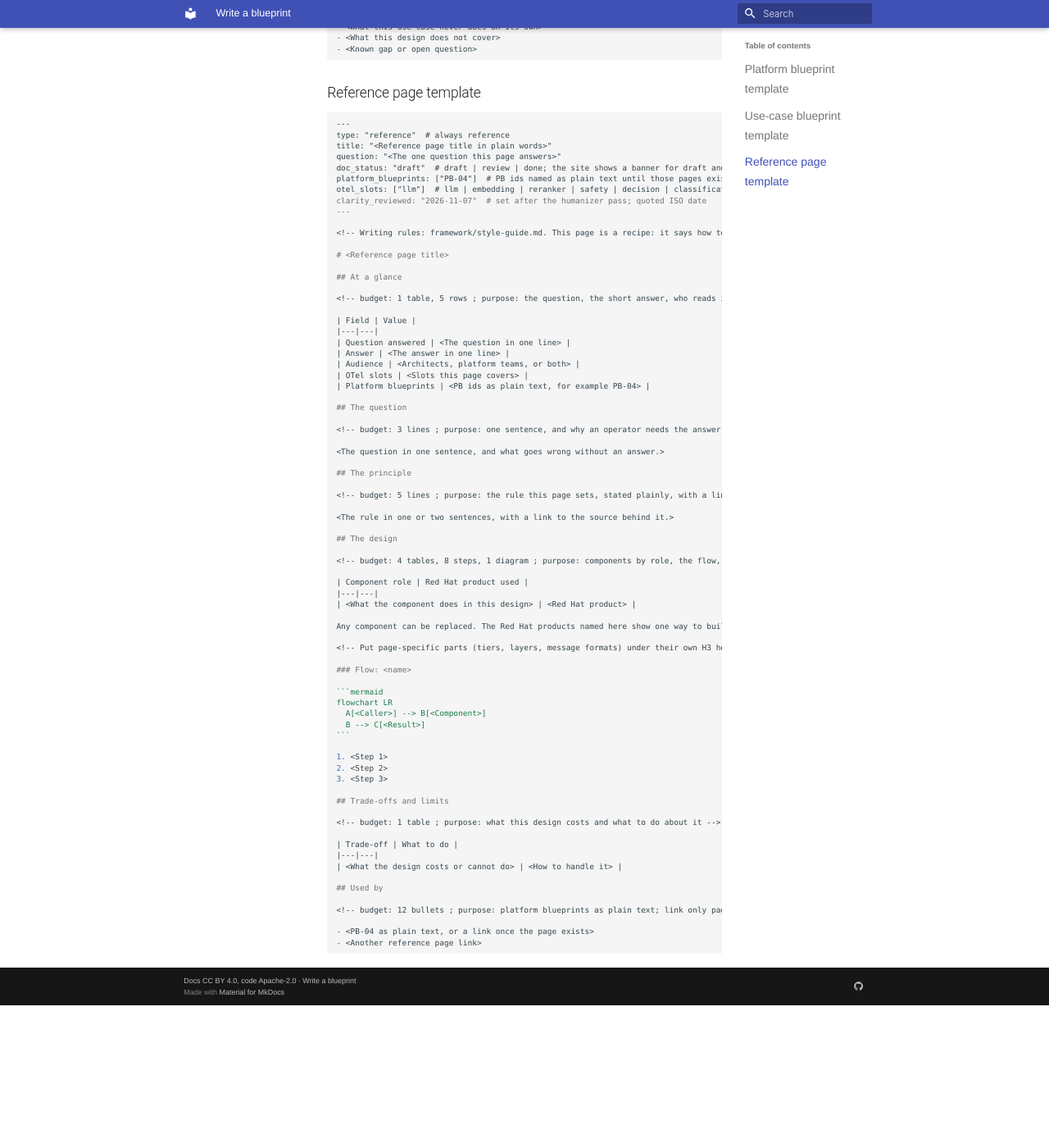
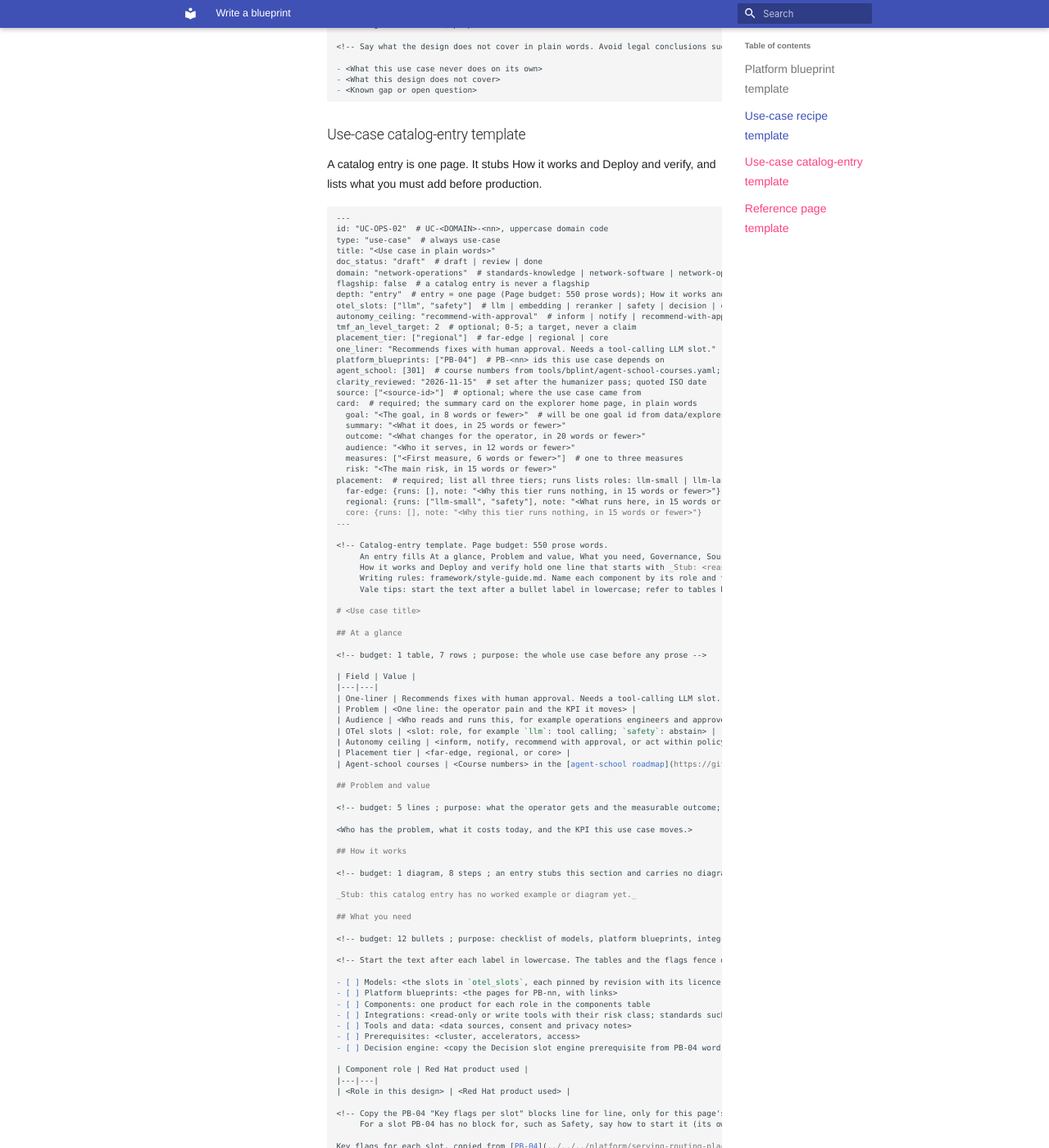
Before and after one commit to ravisharma5/otel-telco-blueprints, an MkDocs documentation site: the page built from site-src/templates.md, in a window 1280 px wide and 1400 px high, scrolled down 4789 px. Shown: the whole window at 82% size. Built offline with MkDocs 1.6.1 and Material for MkDocs 9.7.7, drawn with Linux system fonts in a browser that asks for light colours; nearby versions of some CDN libraries; library files that are not in the unit come from our copies; before the commit the page ends 6015 px from its top, so only the background shows below that; some of the changed text lies outside the part shown.

Commit message:
docs(templates): add the catalog-entry template
- templates/use-case-entry.md: one-page entry with stubbed How it works and Deploy and verify, no diagram, and a What you must add table (Gap, What you add, Source)
- The recipe template names depth recipe and its 1350-word budget
- The style guide describes both tiers and the What you must add table
- The contributor page lists both use-case templates

`````diff
--- a/framework/style-guide.md
+++ b/framework/style-guide.md
@@ -75,9 +75,16 @@ Put page-specific parts under *The design* as H3 headings. The linter checks onl
 
 Some topics have no section of their own. Config artifacts become links under *Reference design*. Integrations and data or adaptation needs go into *What you need*. Related work (agent-school, NVIDIA and Databricks blueprints, LFN projects) goes into *Used by and next steps* on platform pages and into the related-work bullets under *Deploy and verify* on use-case pages.
 
-On use-case pages, *How it works* holds one Mermaid flowchart with capability names only, then H3 tables such as the slots table and a worked example in prose. *Governance* holds the action table, a parameter table with no values, and a RACI table. *Deploy and verify* holds numbered deploy steps and a `Check | PB-02 gate or parameter | Owner` table before the related-work bullets.
+Use-case pages come in two tiers, set by `depth` in front matter. The linter picks the page budget and the stub rules from it.
 
-Flagships and catalog entries share one use-case template. A catalog entry sets `flagship: false` and must fill At a glance, Governance, Sources, and Limitations. It may stub the other sections with a body that starts `_Stub:`. The linter picks budgets from the `flagship` flag.
+| Tier | Template | What it holds |
+|---|---|---|
+| Recipe (`depth: recipe`) | [use-case recipe](https://github.com/ravisharma5/otel-telco-blueprints/blob/main/templates/use-case-blueprint.md) | Every section filled, no stubs. *How it works* holds exactly one Mermaid flowchart with capability names only, then H3 tables such as the slots table and a worked example in prose. *Deploy and verify* holds numbered deploy steps and a `Check \| PB-02 gate or parameter \| Owner` table before the related-work bullets |
+| Entry (`depth: entry`) | [catalog entry](https://github.com/ravisharma5/otel-telco-blueprints/blob/main/templates/use-case-entry.md) | At a glance, Problem and value, What you need, Governance, Sources, and Limitations filled. *How it works* and *Deploy and verify* are stubs whose body starts `_Stub:`. No diagram |
+
+On both tiers, *Governance* holds the action table and a parameter table with no values; recipes add a RACI table, and entries may. A flagship is always a recipe.
+
+An entry ends *What you need* with a *What you must add* H3: a `Gap | What you add | Source` table. Each row names a gap you fill before production, such as task data, evaluation, integrations, or language scope. Each Source cell repeats a link from the Sources table, and the language-scope row cites the model card.
 
 There's no Sandbox, Tested, or Maintained tier and no readiness level. Blueprints are recipes: each key claim names its basis and links its source.
 
--- a/site-src/templates.md
+++ b/site-src/templates.md
@@ -19,10 +19,20 @@ Copy the raw template from the repository and fill in each section.
 --8<-- "platform-blueprint.md"
 ````
 
-## Use-case blueprint template
+## Use-case recipe template
+
+A recipe is the full use-case page, with a diagram, a worked example, and deploy steps.
 
 ````markdown
 --8<-- "use-case-blueprint.md"
+````
+
+## Use-case catalog-entry template
+
+A catalog entry is one page. It stubs How it works and Deploy and verify, and lists what you must add before production.
+
+````markdown
+--8<-- "use-case-entry.md"
 ````
 
 ## Reference page template
--- a/templates/use-case-blueprint.md
+++ b/templates/use-case-blueprint.md
@@ -26,9 +26,8 @@ placement:  # required; one key per tier (far-edge | regional | core); runs list
   regional: {runs: ["llm-small", "safety"], note: ""}  # put every otel_slots entry on a tier; note: 15 words or fewer, required when runs is empty to say why
 ---
 
-<!-- One template serves flagships and catalog entries.
-     Catalog entries (flagship: false) must fill At a glance, Governance, Sources, and Limitations.
-     The other sections may contain only a line that starts with _Stub: <reason>_.
+<!-- Recipe template (depth: recipe). Page budget: 1350 prose words. A recipe fills every section and stubs none.
+     For a one-page catalog entry, use templates/use-case-entry.md instead.
      Writing rules: framework/style-guide.md. Name each component by its role and the Red Hat product used. Write no product support status.
      Vale tips: start the text after a bullet label or an H3 colon in lowercase; refer to tables by name, never as "above" or "below". -->
 
--- /dev/null
+++ b/templates/use-case-entry.md
@@ -0,0 +1,154 @@
+---
+id: "UC-OPS-02"  # UC-<DOMAIN>-<nn>, uppercase domain code
+type: "use-case"  # always use-case
+title: "<Use case in plain words>"
+doc_status: "draft"  # draft | review | done
+domain: "network-operations"  # standards-knowledge | network-software | network-operations | agentic-operations | business-assurance | security | research (demo is reserved for test fixtures)
+flagship: false  # a catalog entry is never a flagship
+depth: "entry"  # entry = one page (Page budget: 550 prose words); How it works and Deploy and verify stay stubs
+otel_slots: ["llm", "safety"]  # llm | embedding | reranker | safety | decision | classification
+autonomy_ceiling: "recommend-with-approval"  # inform | notify | recommend-with-approval | act-within-policy
+tmf_an_level_target: 2  # optional; 0-5; a target, never a claim
+placement_tier: ["regional"]  # far-edge | regional | core
+one_liner: "Recommends fixes with human approval. Needs a tool-calling LLM slot."  # what the use case does, its autonomy ceiling in words, then its main dependency
+platform_blueprints: ["PB-04"]  # PB-<nn> ids this use case depends on
+agent_school: [301]  # course numbers from tools/bplint/agent-school-courses.yaml; when none fits, write [] and put "None: no agent-school course covers this use case yet" in the Agent-school courses cell
+clarity_reviewed: "2026-11-15"  # set after the humanizer pass; quoted ISO date
+source: ["<source-id>"]  # optional; where the use case came from
+card:  # required; the summary card on the explorer home page, in plain words
+  goal: "<The goal, in 8 words or fewer>"  # will be one goal id from data/explorer/goals.yaml
+  summary: "<What it does, in 25 words or fewer>"
+  outcome: "<What changes for the operator, in 20 words or fewer>"
+  audience: "<Who it serves, in 12 words or fewer>"
+  measures: ["<First measure, 6 words or fewer>"]  # one to three measures
+  risk: "<The main risk, in 15 words or fewer>"
+placement:  # required; list all three tiers; runs lists roles: llm-small | llm-large | embedding | reranker | safety | decision | classification
+  far-edge: {runs: [], note: "<Why this tier runs nothing, in 15 words or fewer>"}
+  regional: {runs: ["llm-small", "safety"], note: "<What runs here, in 15 words or fewer>"}
+  core: {runs: [], note: "<Why this tier runs nothing, in 15 words or fewer>"}
+---
+
+<!-- Catalog-entry template. Page budget: 550 prose words.
+     An entry fills At a glance, Problem and value, What you need, Governance, Sources, and Limitations.
+     How it works and Deploy and verify hold one line that starts with _Stub: <reason>_. An entry carries no diagram.
+     Writing rules: framework/style-guide.md. Name each component by its role and the Red Hat product used. Write no product support status.
+     Vale tips: start the text after a bullet label in lowercase; refer to tables by name, never as "above" or "below". -->
+
+# <Use case title>
+
+## At a glance
+
+<!-- budget: 1 table, 7 rows ; purpose: the whole use case before any prose -->
+
+| Field | Value |
+|---|---|
+| One-liner | Recommends fixes with human approval. Needs a tool-calling LLM slot. |
+| Problem | <One line: the operator pain and the KPI it moves> |
+| Audience | <Who reads and runs this, for example operations engineers and approvers> |
+| OTel slots | <slot: role, for example `llm`: tool calling; `safety`: abstain> |
+| Autonomy ceiling | <inform, notify, recommend with approval, or act within policy> |
+| Placement tier | <far-edge, regional, or core> |
+| Agent-school courses | <Course numbers> in the [agent-school roadmap](https://github.com/open-experiments/agent-school/blob/main/docs/RoadMap.md) |
+
+## Problem and value
+
+<!-- budget: 5 lines ; purpose: what the operator gets and the measurable outcome; label any ROI figure as a target -->
+
+<Who has the problem, what it costs today, and the KPI this use case moves.>
+
+## How it works
+
+<!-- budget: 1 diagram, 8 steps ; an entry stubs this section and carries no diagram; a recipe fills it -->
+
+_Stub: this catalog entry has no worked example or diagram yet._
+
+## What you need
+
+<!-- budget: 12 bullets ; purpose: checklist of models, platform blueprints, integrations, tools and data, adaptation, prerequisites -->
+
+<!-- Start the text after each label in lowercase. The tables and the flags fence don't count as bullets. -->
+
+- [ ] Models: <the slots in `otel_slots`, each pinned by revision with its licence chain recorded>
+- [ ] Platform blueprints: <the pages for PB-nn, with links>
+- [ ] Components: one product for each role in the components table
+- [ ] Integrations: <read-only or write tools with their risk class; standards such as TMF, CAMARA, 3GPP>
+- [ ] Tools and data: <data sources, consent and privacy notes>
+- [ ] Prerequisites: <cluster, accelerators, access>
+- [ ] Decision engine: <copy the Decision slot engine prerequisite from PB-04 word for word; keep this bullet only when `otel_slots` includes `decision`>
+
+| Component role | Red Hat product used |
+|---|---|
+| <Role in this design> | <Red Hat product used> |
+
+<!-- Copy the PB-04 "Key flags per slot" blocks line for line, only for this page's slots, and add no flag PB-04 or PB-03 lacks.
+     For a slot PB-04 has no block for, such as Safety, say how to start it (its own pinned revision, no tool-calling flags). -->
+
+Key flags for each slot, copied from [PB-04](../../../platform/serving-routing-placement/README.md#key-flags-per-slot).
+
+```text
+# <PB-04 block header for the slot>
+<flag lines copied from PB-04>
+```
+
+Any component can be replaced. The Red Hat products named here show one way to build this design.
+
+### What you must add
+
+<!-- One row per gap the operator must fill before production: task data, evaluation, integrations, and language scope at least.
+     Paraphrase the public model-card caveat that creates the gap, and repeat in the Source cell a link from the Sources table.
+     The language-scope row cites the model card anchor, for example the 31B card #supported-language-and-modality.
+     Never quote private notes. -->
+
+| Gap | What you add | Source |
+|---|---|---|
+
+## Governance
+
+<!-- budget: 3 tables ; purpose: gate outcome per action, named parameters, optional RACI -->
+
+<!-- Keep the gate link sentence on every page. When the page sends action requests, copy the first two sentences of the PB-06 gate rules after it. -->
+
+Each action request passes the [decision gate](../../../architecture/decision-gate.md), and the outcome never exceeds the policy ceiling for its class.
+
+<!-- One row per action and risk class. The AI Act class cell links the classification record your legal team keeps; never state the class. -->
+
+| Action | Gate outcome (LOOK/NOTIFY/REVIEW/ACT/STOP) | Approval | AI Act class |
+|---|---|---|---|
+| <Action the agent can take, with its risk class> | <REVIEW> | <Generic role that approves, such as the approver> | <Link to the classification record> |
+
+<!-- Copy each parameter row from the platform page that defines it: same name, same owner (business owner, approver, risk owner, or model owner). Never write a value. -->
+
+| Parameter | What it controls | Who sets it | How to calibrate |
+|---|---|---|---|
+
+This page gives no default values. Each owner sets the value with SME review and versions it with the policy that `policy_version` names.
+
+<!-- Optional: a RACI table copied from the platform pages, with generic roles only. -->
+
+## Sources
+
+<!-- budget: 1 table ; purpose: the canonical Sources table, one row per key claim -->
+
+<!-- One row per key claim. Basis is model card, research, Red Hat guidance, industry use case, or project documentation. Source links the URL or repo file; never this page. -->
+
+Each key claim links its source, as set out in [the Sources table](../../../framework/definitions.md#sources-table).
+
+| # | Claim | Basis | Source |
+|---|---|---|---|
+| 1 | <The language scope the model card states> | model card | [OTel-2.0-LLM-31B-IT model card](https://huggingface.co/farbodtavakkoli/OTel-2.0-LLM-31B-IT#supported-language-and-modality) |
+| 2 | <Claim Red Hat documentation recommends> | Red Hat guidance | [<Red Hat doc or article title>](https://docs.redhat.com/<path>) |
+
+## Deploy and verify
+
+<!-- budget: 5 lines, 5 bullets ; an entry stubs this section; the agent-school roadmap link lives in At a glance -->
+
+_Stub: this catalog entry has no deploy steps yet._
+
+## Limitations
+
+<!-- budget: 6 bullets ; purpose: what it does not do and what it does not cover -->
+
+<!-- Say what the design does not cover in plain words. Avoid legal conclusions such as calling a variant "out of scope" with is or are. -->
+
+- <What the use case never does on its own>
+- <What it does not cover>
`````
Also changed, not shown: 1 other file.
